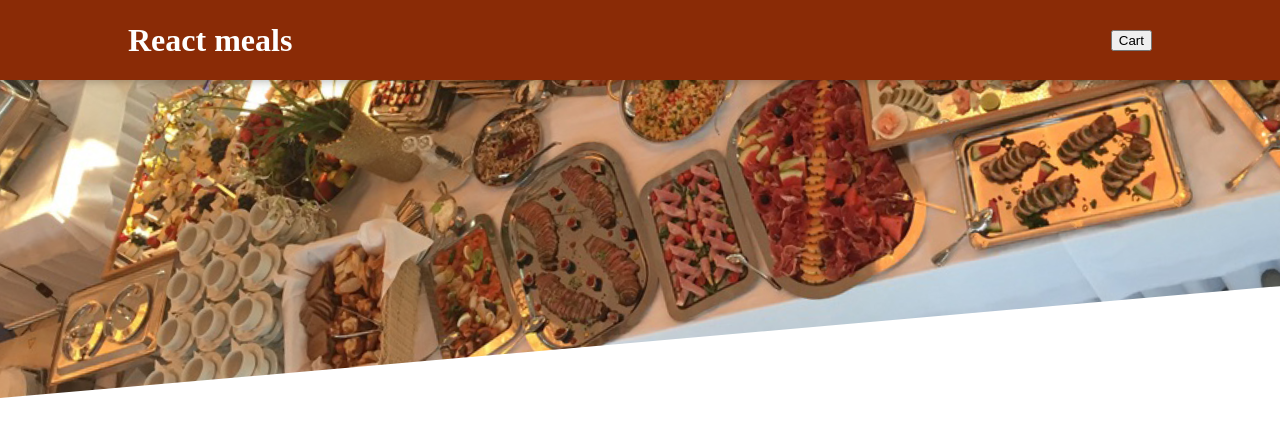
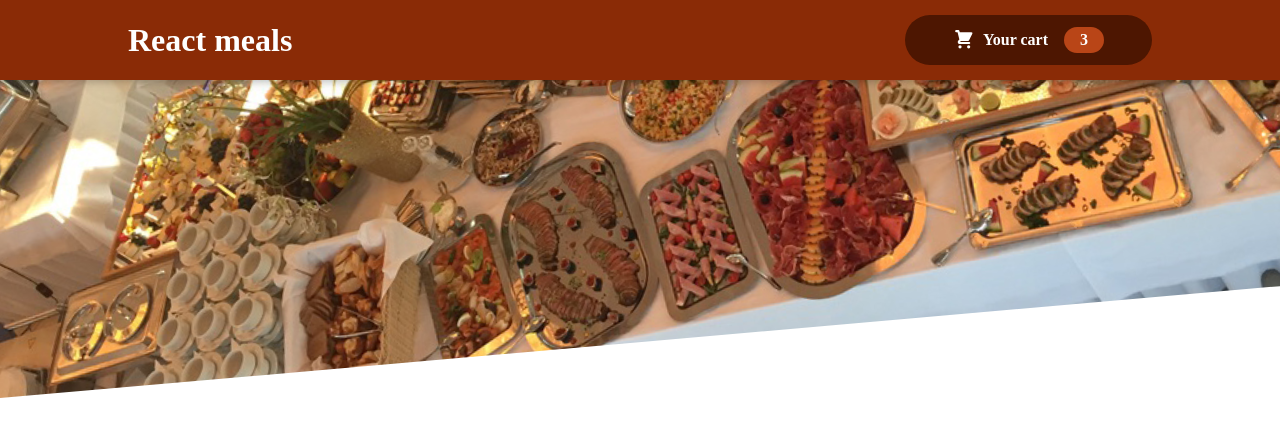
Before and after one commit to ramachandran-varadaraju/food-order-app, a React (Create React App) app: page / in a window 1280 px wide. Shown: the top 436 px of the page. Built offline with nearby package versions, Linux system fonts and the light colour scheme.

Commit message:
cart button created and added to header component

```diff
--- /dev/null
+++ b/src/components/Cart/CartIcon.js
@@ -0,0 +1,13 @@
+const CartIcon = () => {
+  return (
+    <svg
+      xmlns="http://www.w3.org/2000/svg"
+      viewBox="0 0 20 20"
+      fill="currentColor"
+    >
+      <path d="M3 1a1 1 0 000 2h1.22l.305 1.222a.997.997 0 00.01.042l1.358 5.43-.893.892C3.74 11.846 4.632 14 6.414 14H15a1 1 0 000-2H6.414l1-1H14a1 1 0 00.894-.553l3-6A1 1 0 0017 3H6.28l-.31-1.243A1 1 0 005 1H3zM16 16.5a1.5 1.5 0 11-3 0 1.5 1.5 0 013 0zM6.5 18a1.5 1.5 0 100-3 1.5 1.5 0 000 3z" />
+    </svg>
+  );
+};
+
+export default CartIcon;
--- a/src/components/Layout/Header.jsx
+++ b/src/components/Layout/Header.jsx
@@ -1,7 +1,7 @@
 import React from "react";
 
+import HeaderCartButton from "./HeaderCartButton";
 import mealsImage from "../../assets/meals.jpg";
-
 import styles from "./Header.module.css";
 
 const Header = () => {
@@ -9,7 +9,7 @@
     <React.Fragment>
       <header className={styles.header}>
         <h1>React meals</h1>
-        <button>Cart</button>
+        <HeaderCartButton />
       </header>
       <div className={styles["main-image"]}>
         <img src={mealsImage} alt="food on table" />
--- /dev/null
+++ b/src/components/Layout/HeaderCartButton.jsx
@@ -0,0 +1,19 @@
+import React from "react";
+
+import styles from "./HeaderCartButton.module.css";
+
+import CartIcon from "../Cart/CartIcon";
+
+const HeaderCartButton = () => {
+  return (
+    <button className={styles.button}>
+      <span className={styles.icon}>
+        <CartIcon />
+      </span>
+      <span>Your cart</span>
+      <span className={styles.badge}>3</span>
+    </button>
+  );
+};
+
+export default HeaderCartButton;
--- /dev/null
+++ b/src/components/Layout/HeaderCartButton.module.css
@@ -0,0 +1,59 @@
+.button {
+  cursor: pointer;
+  font: inherit;
+  border: none;
+  background-color: #4d1601;
+  color: white;
+  padding: 0.75rem 3rem;
+  display: flex;
+  justify-content: space-around;
+  align-items: center;
+  border-radius: 25px;
+  font-weight: bold;
+}
+
+.button:hover,
+.button:active {
+  background-color: #2c0d00;
+}
+
+.icon {
+  width: 1.35rem;
+  height: 1.35rem;
+  margin-right: 0.5rem;
+}
+
+.badge {
+  background-color: #b94517;
+  padding: 0.25rem 1rem;
+  border-radius: 25px;
+  margin-left: 1rem;
+  font-weight: bold;
+}
+
+.button:hover .badge,
+.button:active .badge {
+  background-color: #92320c;
+}
+
+.bump {
+  animation: bump 300ms ease-out;
+}
+
+@keyframes bump {
+  0% {
+    transform: scale(1);
+  }
+  10% {
+    transform: scale(0.9);
+  }
+  30% {
+    transform: scale(1.1);
+  }
+  50% {
+    transform: scale(1.15);
+  }
+  100% {
+    transform: scale(1);
+  }
+}
```
